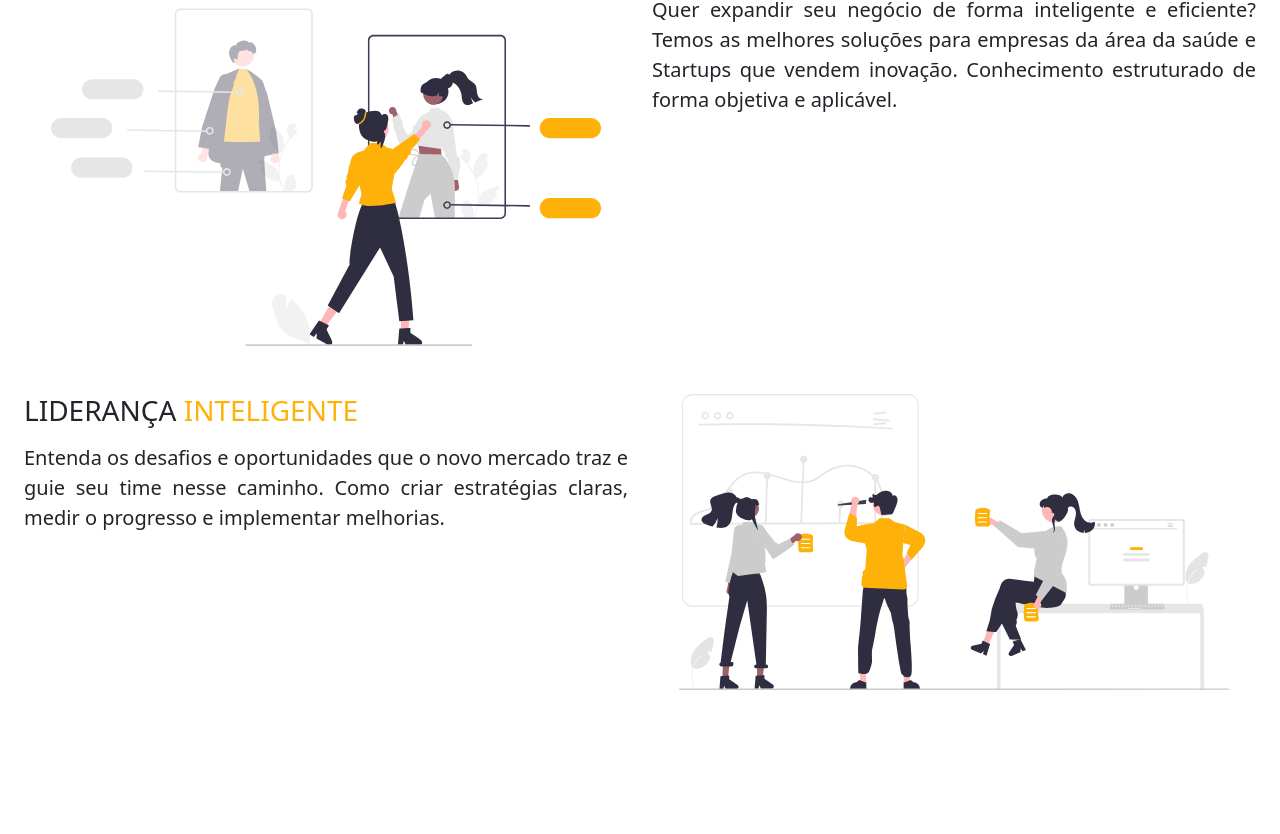
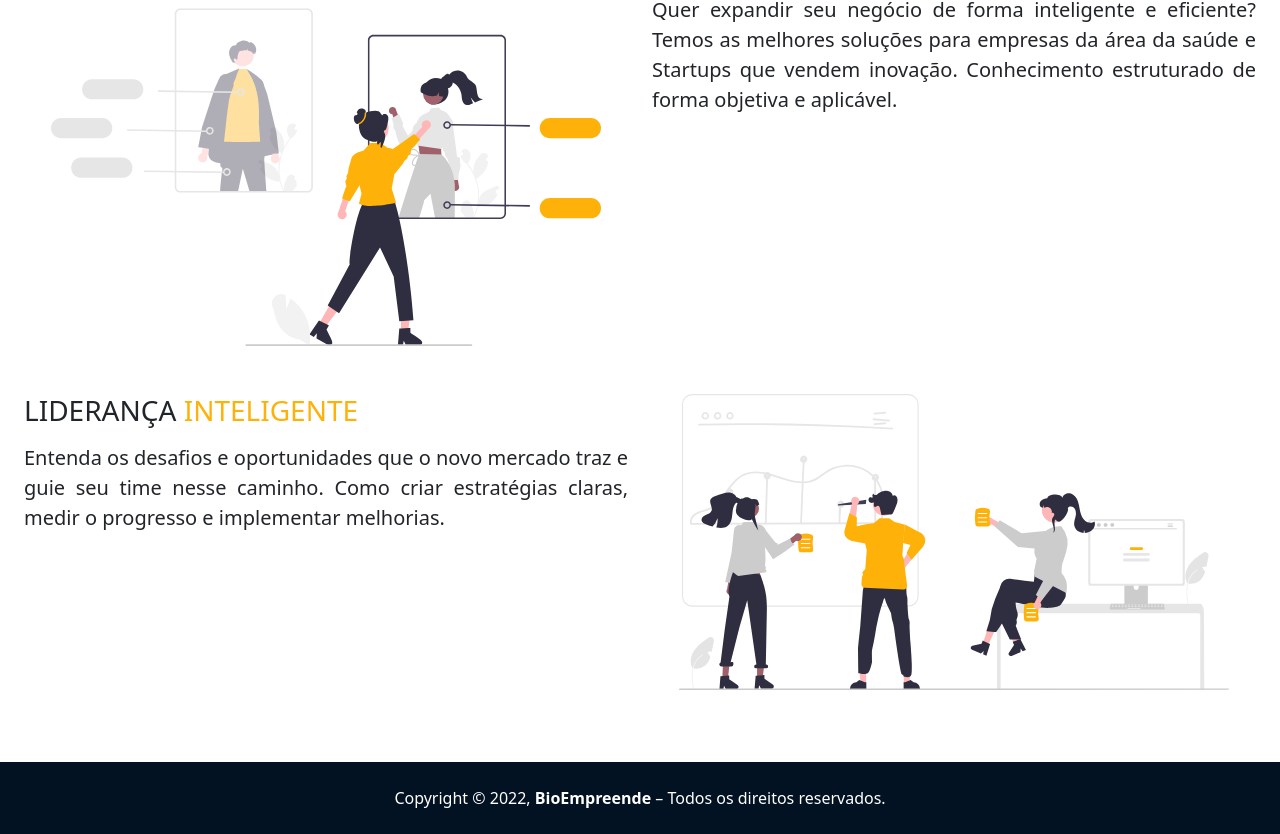
Before and after one commit to zNexTage/bioempreende, a React (Create React App) app: page / in a window 1280 px wide. Shown: the part 2287-3121 px from the top of the page. Before the commit the page ends 3001 px from the top, so only its background shows below. Built offline with nearby package versions, Linux system fonts and the light colour scheme.

Commit message:
create footer.

```diff
--- a/src/App.jsx
+++ b/src/App.jsx
@@ -7,6 +7,7 @@ import { WHATSAPP_URL } from "./utils/consts";
 import AboutUs from "./components/sections/about-us";
 import CountsInfo from "./components/sections/counts-info";
 import OurSolutions from "./components/sections/our-solutions";
+import Footer from "./components/footer";
 
 
 function App() {
@@ -52,6 +53,8 @@ function App() {
       <AboutUs />
 
       <OurSolutions />
+
+      <Footer />
     </>
   );
 }
--- /dev/null
+++ b/src/components/footer/footer.jsx
@@ -0,0 +1,13 @@
+const Footer = () => {
+    const currentYear = new Date().getFullYear();
+
+    return (
+        <footer className="bg-bio-dark-blue text-white mt-5 p-4">
+            <p className="m-0 text-center">
+                Copyright &copy; {currentYear}, <strong>BioEmpreende</strong> – Todos os direitos reservados.
+            </p>
+        </footer>
+    )
+}
+
+export default Footer;
--- /dev/null
+++ b/src/components/footer/index.jsx
@@ -0,0 +1,3 @@
+import Footer from "./footer";
+
+export default Footer;
```
